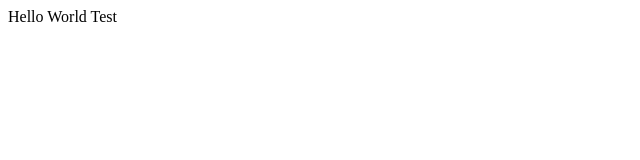
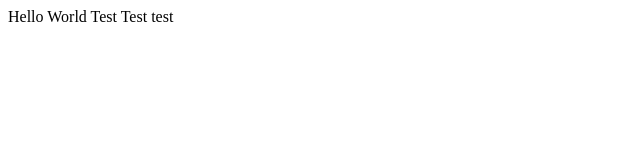
Before and after one commit to christanshane/github-tutorial, a plain HTML site: page index.html in a window 1280 px wide. Shown: the full height of the page, 0-640 px from the left. Drawn offline with Linux system fonts and the light colour scheme.

Commit message:
added another very hard module

```diff
--- a/index.html
+++ b/index.html
@@ -5,5 +5,6 @@
 	<body>
 		Hello World
 		Test
+		Test test
 	</body
 </html>
```
